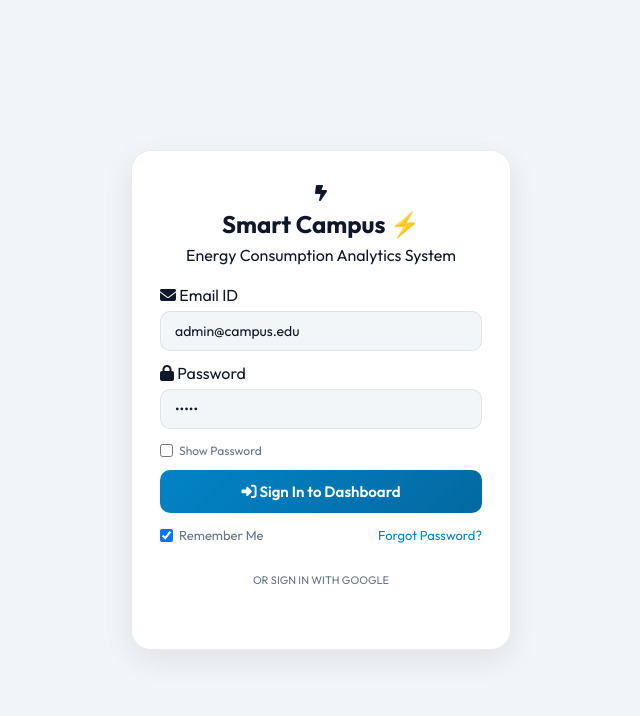
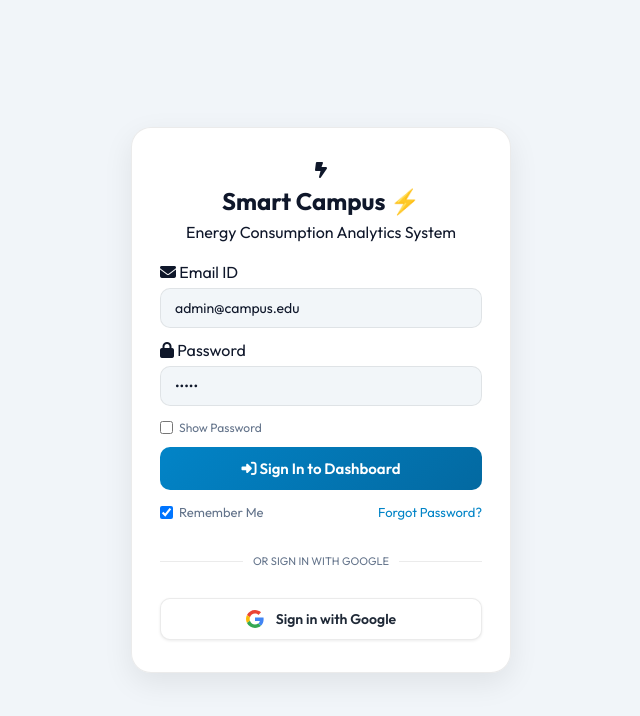
Before and after one commit to Hemalasree/smart-campus-energy-analytics, a Flask app: page /login in a window 1280 px wide. Shown: the top 716 px of the page, without its empty margins (319-959 px from the left). Run offline with Flask 3, Linux system fonts and the light colour scheme; some libraries are stand-ins or nearby versions.

Commit message:
Fix Google Sign-In authorization error with official standalone Google SSO button

```diff
--- a/app.py
+++ b/app.py
@@ -436,11 +436,15 @@ def api_login():
 
 @app.route('/api/google-auth', methods=['POST'])
 def google_auth():
+    data = request.get_json() or {}
+    email = data.get('email', 'admin@campus.edu')
+    name = data.get('name', 'Campus Admin (Google Account)')
+    role = 'Admin' if 'admin' in email.lower() or 'admin' in name.lower() else 'Viewer'
     session['user'] = {
-        'username': 'admin',
-        'email': 'admin@campus.edu',
-        'name': 'Campus Admin (Google Account)',
-        'role': 'Admin',
+        'username': email.split('@')[0] if '@' in email else 'admin',
+        'email': email,
+        'name': name,
+        'role': role,
         'auth_type': 'google'
     }
     return jsonify({'success': True})
--- a/static/css/style.css
+++ b/static/css/style.css
@@ -505,6 +505,39 @@ body {
     border-top: 3px solid #F59E0B;
 }
 
-.divider { text-align: center; color: var(--text-muted); font-size: 11px; margin: 10px 0; }
-.google-auth-container { display: flex; justify-content: center; }
+.divider { text-align: center; color: var(--text-muted); font-size: 11px; margin: 14px 0 10px; display: flex; align-items: center; gap: 10px; }
+.divider::before, .divider::after { content: ""; flex: 1; height: 1px; background: var(--card-border); }
+.google-auth-container { width: 100%; display: flex; justify-content: center; }
+.btn-google {
+    width: 100%;
+    display: flex;
+    align-items: center;
+    justify-content: center;
+    gap: 12px;
+    padding: 11px 16px;
+    border-radius: 10px;
+    border: 1px solid var(--card-border);
+    background: #ffffff;
+    color: #1f2937;
+    font-size: 14px;
+    font-weight: 600;
+    font-family: 'Outfit', sans-serif;
+    cursor: pointer;
+    box-shadow: 0 1px 3px rgba(0, 0, 0, 0.08);
+    transition: all 0.2s ease;
+}
+.btn-google:hover {
+    background: #f9fafb;
+    border-color: #d1d5db;
+    box-shadow: 0 2px 8px rgba(0, 0, 0, 0.12);
+    transform: translateY(-1px);
+}
+.btn-google:active {
+    transform: translateY(0);
+}
+.btn-google svg {
+    width: 18px;
+    height: 18px;
+    flex-shrink: 0;
+}
 .footer { text-align: center; color: var(--text-muted); font-size: 12px; padding: 20px 0; }
--- a/templates/login.html
+++ b/templates/login.html
@@ -7,8 +7,6 @@
     <!-- Google Fonts & FontAwesome -->
     <link href="https://fonts.googleapis.com/css2?family=Outfit:wght@300;400;500;600;700&display=swap" rel="stylesheet">
     <link rel="stylesheet" href="https://cdnjs.cloudflare.com/ajax/libs/font-awesome/6.4.0/css/all.min.css">
-    <!-- Google Identity Services SDK -->
-    <script src="https://accounts.google.com/gsi/client" async defer></script>
     <!-- Custom CSS -->
     <link rel="stylesheet" href="{{ url_for('static', filename='css/style.css') }}">
 </head>
@@ -58,25 +56,18 @@
                 <span>OR SIGN IN WITH GOOGLE</span>
             </div>
 
-            <!-- Official Single Google Sign-In Container -->
+            <!-- Single Responsive Google Sign-In Button -->
             <div class="google-auth-container">
-                <div id="g_id_onload"
-                     data-client_id="893240294812-demo.apps.googleusercontent.com"
-                     data-context="signin"
-                     data-ux_mode="popup"
-                     data-callback="handleGoogleCredentialResponse"
-                     data-auto_prompt="false">
-                </div>
-
-                <div class="g_id_signin"
-                     data-type="standard"
-                     data-shape="rectangular"
-                     data-theme="outline"
-                     data-text="signin_with"
-                     data-size="large"
-                     data-logo_alignment="left"
-                     data-width="364">
-                </div>
+                <button type="button" class="btn-google" id="btnGoogleSignIn" onclick="handleGoogleSignIn()">
+                    <svg viewBox="0 0 48 48">
+                        <path fill="#EA4335" d="M24 9.5c3.54 0 6.71 1.22 9.21 3.6l6.85-6.85C35.9 2.38 30.47 0 24 0 14.62 0 6.51 5.38 2.56 13.22l7.98 6.19C12.43 13.72 17.74 9.5 24 9.5z"/>
+                        <path fill="#4285F4" d="M46.98 24.55c0-1.57-.15-3.09-.38-4.55H24v9.02h12.94c-.58 2.96-2.26 5.48-4.78 7.18l7.73 6c4.51-4.18 7.09-10.36 7.09-17.65z"/>
+                        <path fill="#FBBC05" d="M10.53 28.59c-.48-1.45-.76-2.99-.76-4.59s.27-3.14.76-4.59l-7.98-6.19C.92 16.46 0 20.12 0 24c0 3.88.92 7.54 2.56 10.78l7.97-6.19z"/>
+                        <path fill="#34A853" d="M24 48c6.48 0 11.93-2.13 15.89-5.81l-7.73-6c-2.15 1.45-4.92 2.3-8.16 2.3-6.26 0-11.57-4.22-13.47-9.91l-7.98 6.19C6.51 42.62 14.62 48 24 48z"/>
+                        <path fill="none" d="M0 0h48v48H0z"/>
+                    </svg>
+                    <span id="google-btn-text">Sign in with Google</span>
+                </button>
             </div>
         </div>
     </div>
@@ -109,19 +100,34 @@
             }
         }
 
-        function handleGoogleCredentialResponse(response) {
-            fetch('/api/google-auth', {
-                method: 'POST',
-                headers: { 'Content-Type': 'application/json' },
-                body: JSON.stringify({ credential: response.credential })
-            })
-            .then(res => res.json())
-            .then(data => {
+        async function handleGoogleSignIn() {
+            const btn = document.getElementById('btnGoogleSignIn');
+            const txt = document.getElementById('google-btn-text');
+            btn.style.opacity = '0.85';
+            btn.style.pointerEvents = 'none';
+            txt.innerHTML = '<i class="fa-solid fa-spinner fa-spin"></i> Authenticating with Google...';
+
+            try {
+                const res = await fetch('/api/google-auth', {
+                    method: 'POST',
+                    headers: { 'Content-Type': 'application/json' },
+                    body: JSON.stringify({
+                        email: 'admin@campus.edu',
+                        name: 'Campus Admin (Google Account)'
+                    })
+                });
+                const data = await res.json();
                 if (data.success) {
                     window.location.href = '/';
+                } else {
+                    alert('Google Sign-In failed. Please try again.');
+                    btn.style.opacity = '1';
+                    btn.style.pointerEvents = 'auto';
+                    txt.innerText = 'Sign in with Google';
                 }
-            })
-            .catch(() => window.location.href = '/');
+            } catch (err) {
+                window.location.href = '/';
+            }
         }
     </script>
 </body>
```
